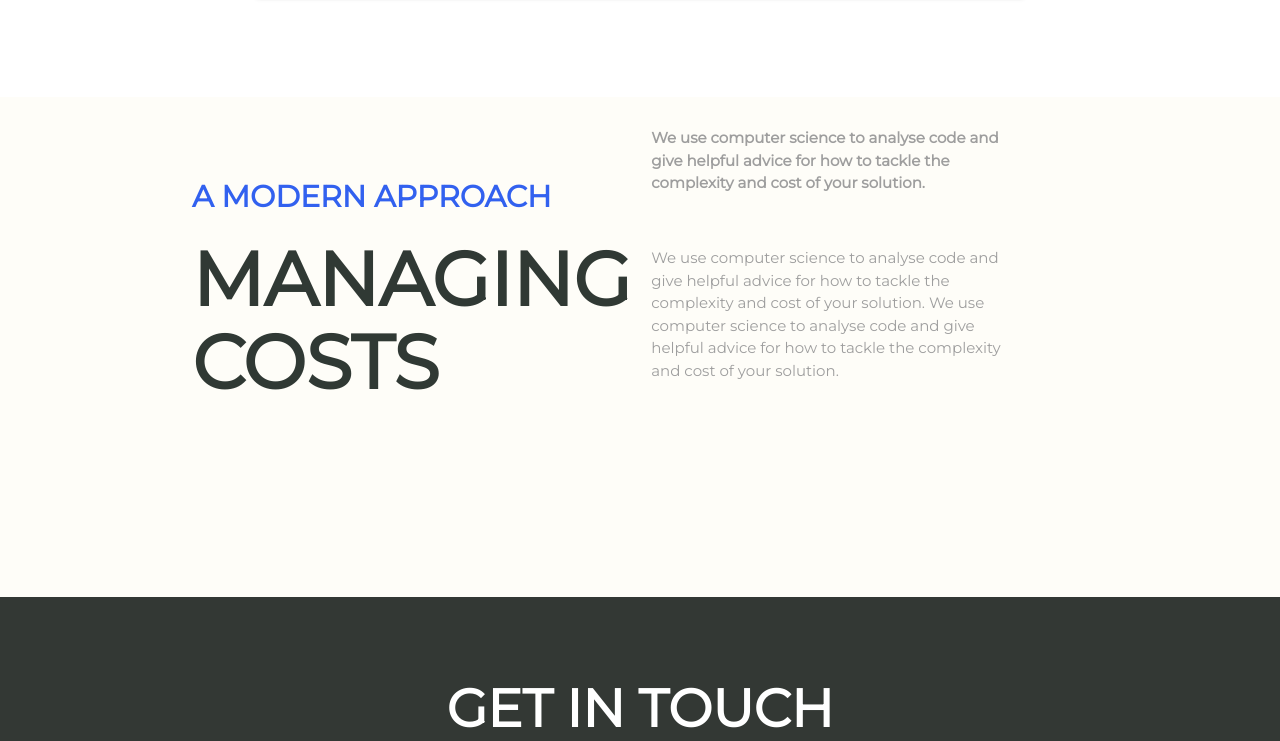
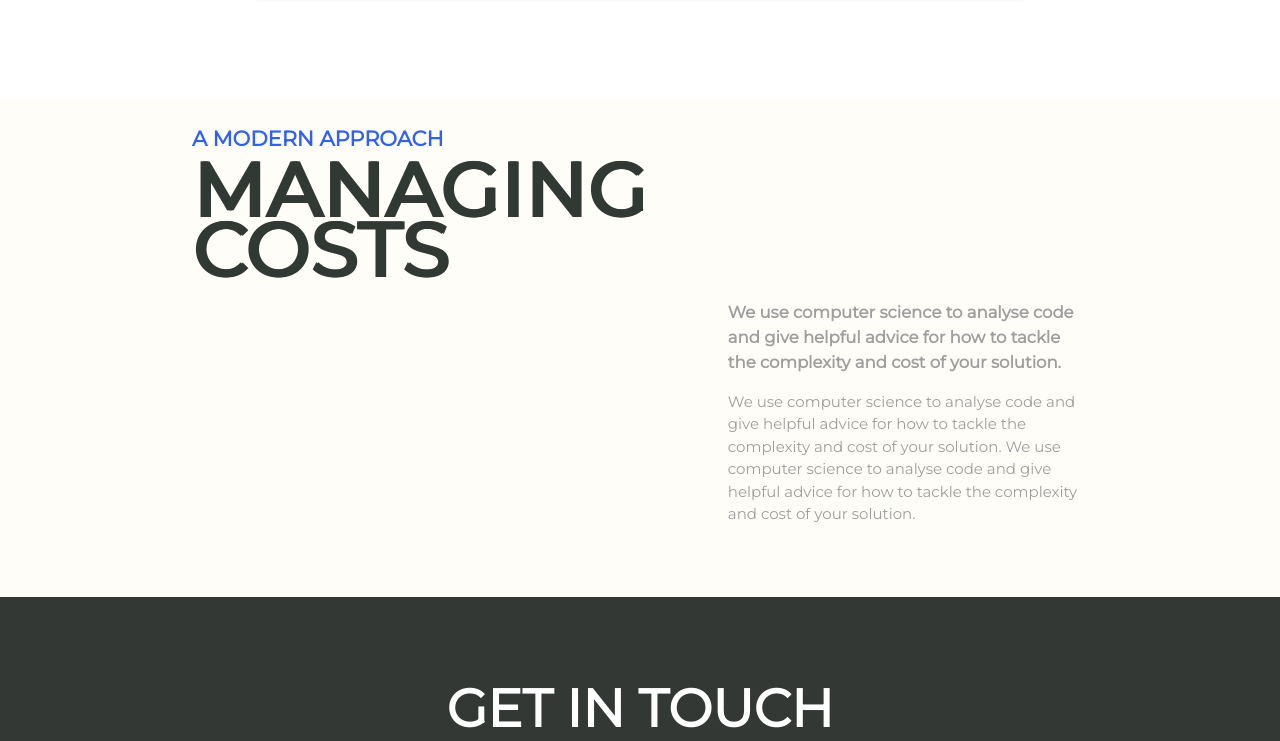
Before and after one commit to byggkostnad/byggkostnad.github.io, a plain HTML site: page index.html in a window 1280 px wide. Shown: the part 813-1554 px from the top of the page. Drawn offline with nearby package versions, Linux system fonts and the light colour scheme.

Commit message:
Redone middle section.

```diff
--- a/css/style.css
+++ b/css/style.css
@@ -37,6 +37,7 @@
 
 #download-button {
   text-transform: none;
+  font-size: 1.2em;
 }
 
 .carousel {
@@ -47,6 +48,11 @@
 }
 
 #carleft {
+
+  text-shadow: 2px 0 #303934;
+  letter-spacing: 2px;
+  line-height: 0.8em;
+
   width: 50%;
   margin-top: auto;
   margin-bottom: auto;
@@ -62,8 +68,8 @@
 
 #carright {
   width: 50%;
-  margin-top: 0;
-  margin-bottom: 0;
+  margin-top: auto;
+  margin-bottom: auto;
   padding-top: 0;
   padding-bottom: 0;
 }
@@ -80,20 +86,33 @@
 	min-height: 200px;
 }
 
-#h2span {
+#h2topsmall {
+  letter-spacing: 1px;
+
   color: #3261EF;
-  font-size: 0.4em;
-  font-weight: bold;
+  font-size: 1.4em;
+  font-weight: bolder;
+  line-height: 0em;
+  letter-spacing: 0px;
 }
 
-#h2outofspan {
+#h2bottombig {
+  margin-top: 0;
+  margin-bottom: 0;
+  clear: both;
   font-weight: bold;
   font-size: 5em;
   color: #303934;
+
+  text-shadow: 2px 0 #303934;
+  letter-spacing: 2px;
+  line-height: 0.8em;
 }
 
 #pbold {
+  margin-top: 0;
   font-weight: bold;
+  font-size: 1.1em;
 }
 
 #getintouchpos {
--- a/index.html
+++ b/index.html
@@ -28,7 +28,7 @@
 				<br><br>
 			</div>
 		</div>
-		<div class="parallax"><img src="blue.jpg" alt="Unsplashed background img 1"></div>
+		<div class="parallax"><img src="blue.jpg" alt="Blue background image"></div>
 	</div>
 
 	<div id="carwidth" class="carousel carousel-slider center-block z-depth-1" data-indicators="true">
@@ -51,20 +51,21 @@
 			<div class="container">
 				<div class="row center">
 					<div class="col s6">
-						<h2 id="h2outofspan" class="allcaps left-align"><span id="h2span">A Modern Approach</span> Managing Costs</h2>
+						<h2 id="h2topsmall" class="allcaps left left-align">A Modern Approach</h2>
+						<h2 id="h2bottombig" class="allcaps left left-align">Managing Costs</h2>
 					</div>
+				</div>
 
-					<div class="col s5 grey-text left-align">
+				<div class="row center">
+					<div class="col s5 grey-text right left-align">
 						<p id="pbold">We use computer science to analyse code and give helpful advice for how to tackle the complexity and cost of your solution.</p>
-
-						<br />
 
 						<p>We use computer science to analyse code and give helpful advice for how to tackle the complexity and cost of your solution. We use computer science to analyse code and give helpful advice for how to tackle the complexity and cost of your solution.</p>
 					</div>
 				</div>
 			</div>
 		</div>
-		<div class="parallax"><img src="grey.jpg" alt="Unsplashed background img 3"></div>
+		<div class="parallax"><img src="grey.jpg" alt="Grey-ish background image"></div>
 	</div>
 
 	<div class="parallax-container valign-wrapper" id="contact">
@@ -96,7 +97,7 @@
 			</div>
 		</div>
 
-		<div class="parallax"><img src="dark.jpg" alt="Unsplashed background img 3"></div>
+		<div class="parallax"><img src="dark.jpg" alt="Dark background image"></div>
 	</div>
 
 
```
